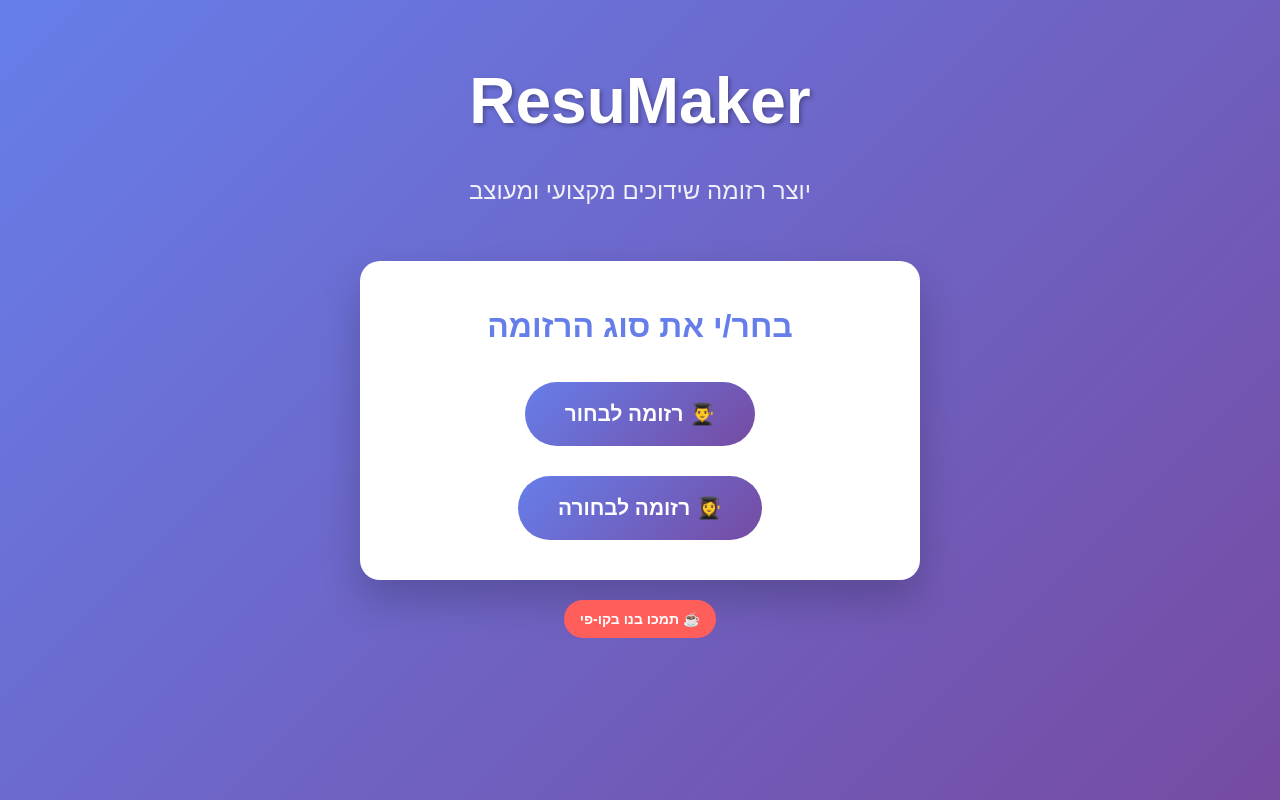
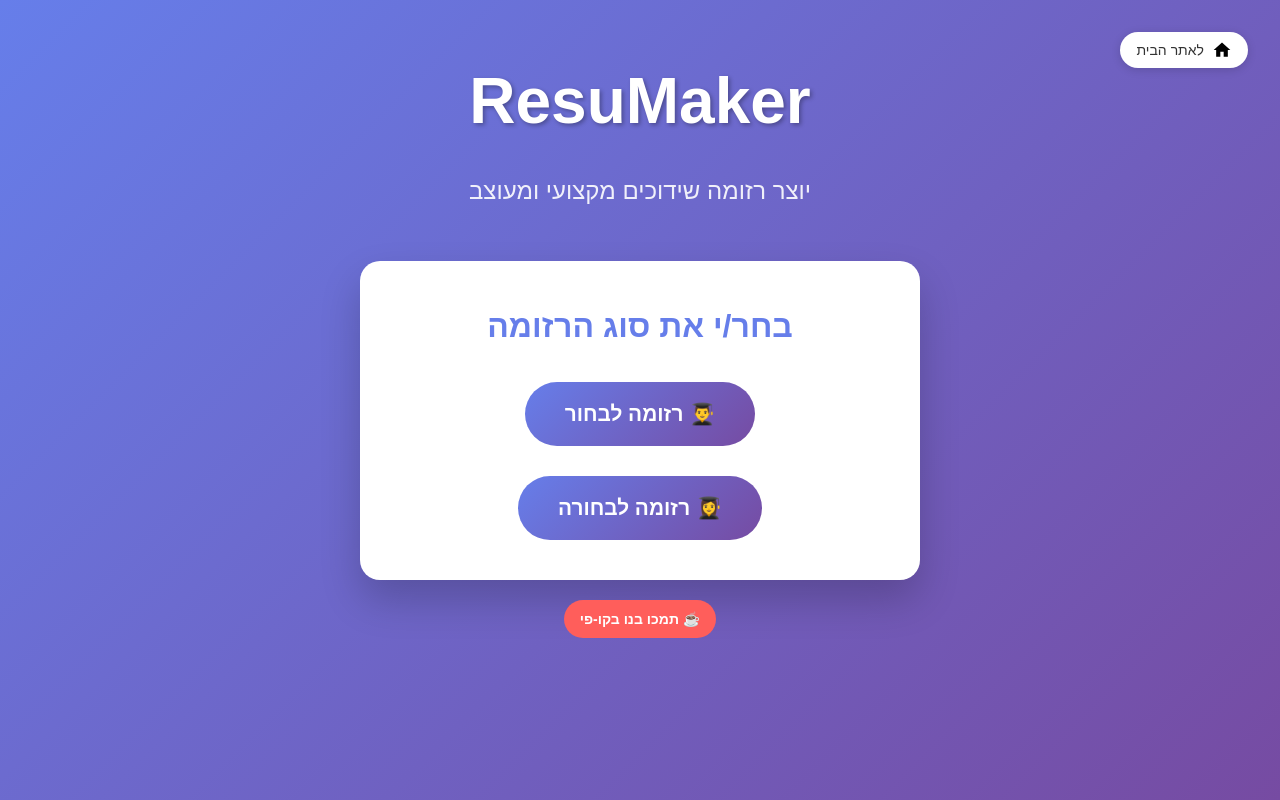
Before and after one commit to elizaidoff/ResuMaker-, a plain HTML site: page index.html in a window 1280 px wide. Drawn offline with nearby package versions, Linux system fonts and the light colour scheme; a web font is replaced by a local one.

Commit message:
Add files via upload

```diff
--- a/index.html
+++ b/index.html
@@ -1217,5 +1217,62 @@
         }
 
     </script>
+
+<style>
+  #home-button {
+    position: fixed;
+    top: 32px;       /* בערך 2 אינץ' מהמעלה */
+    right: 32px;     /* בערך 2 אינץ' מהצד הימני */
+    background: white;
+    border-radius: 50px;
+    padding: 8px 16px;
+    box-shadow: 0 2px 10px rgba(0,0,0,0.15);
+    cursor: pointer;
+    display: flex;
+    align-items: center;
+    gap: 8px;
+    font-family: sans-serif;
+    font-size: 14px;
+    color: #333;
+    border: none;
+    z-index: 9999;
+  }
+
+  #home-button svg {
+    width: 20px;
+    height: 20px;
+    fill: black;
+    flex-shrink: 0;
+  }
+
+  #home-button.hidden {
+    display: none;
+  }
+</style>
+
+<button id="home-button" title="לאתר הבית">
+  <svg xmlns="http://www.w3.org/2000/svg" viewBox="0 0 24 24" aria-hidden="true" focusable="false">
+    <path d="M10 20v-6h4v6h5v-8h3L12 3 2 12h3v8z"/>
+  </svg>
+  <span>לאתר הבית</span>
+</button>
+
+<script>
+  const button = document.getElementById('home-button');
+
+  // בלחיצה על הכפתור - מעבר לאתר באותו חלון
+  button.addEventListener('click', () => {
+    window.location.href = 'https://elizaidoff.github.io/elizee/#home';
+  });
+
+  // אם לוחצים מחוץ לכפתור - הכפתור נעלם
+  document.addEventListener('click', (e) => {
+    if (!button.contains(e.target)) {
+      button.classList.add('hidden');
+    }
+  });
+</script>
+
+
 </body>
 </html>
```
